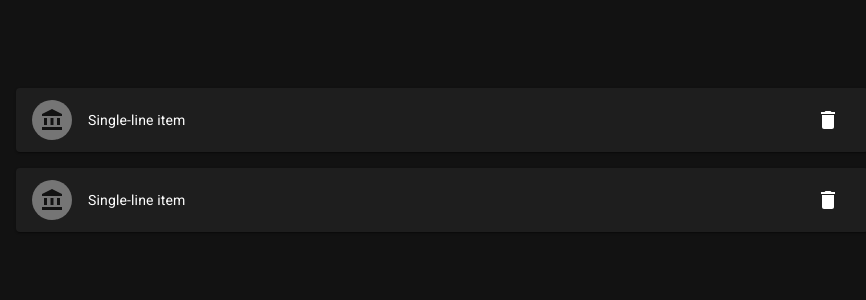
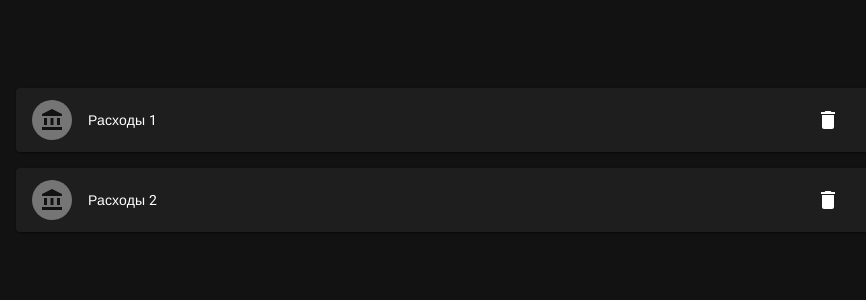
Before and after one commit to ruslan-bekshenev/money-plan, a React (Create React App) app: page / in a window 1280 px wide. Shown: the top 300 px of the page, without its empty margins (198-1064 px from the left). Built offline with nearby package versions, Linux system fonts and the light colour scheme; the HTML template or start-up script is replaced by a standard one; a web font is replaced by a local one.

Commit message:
change eslint

```diff
--- a/src/pages/PlanList/PlanList.tsx
+++ b/src/pages/PlanList/PlanList.tsx
@@ -34,7 +34,7 @@ const PlanList = () => {
                 <AccountBalanceIcon />
               </Avatar>
             </ListItemAvatar>
-            <ListItemText primary="Single-line item" />
+            <ListItemText primary="Расходы 1" />
           </ListItem>
         </Paper>
         <Paper sx={{ marginBottom: 2, paddingY: 1, paddingRight: 2 }}>
@@ -52,7 +52,7 @@ const PlanList = () => {
                 <AccountBalanceIcon />
               </Avatar>
             </ListItemAvatar>
-            <ListItemText primary="Single-line item" />
+            <ListItemText primary="Расходы 2" />
           </ListItem>
         </Paper>
       </List>
```
Also changed, not shown: package.json (+10 -10 lines), .eslintrc.js (added), .eslintrc.json (deleted), 2 other files (tests, documents, lock files or other folders).
